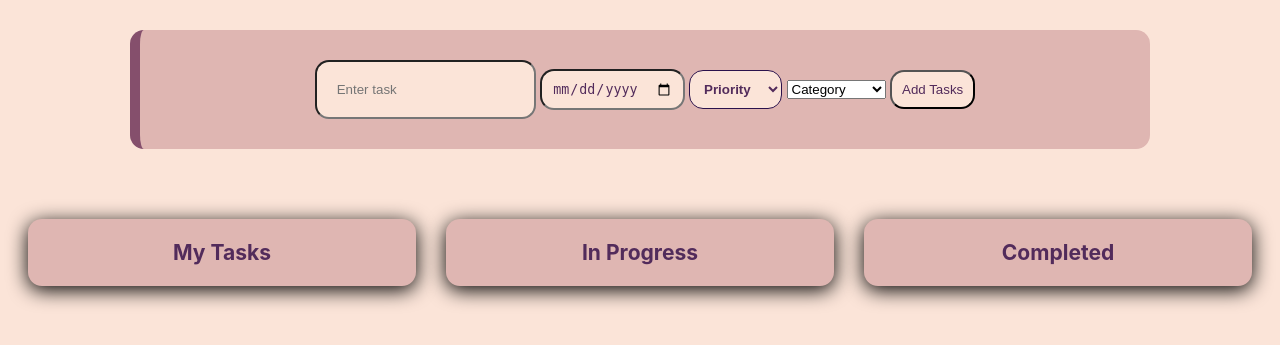
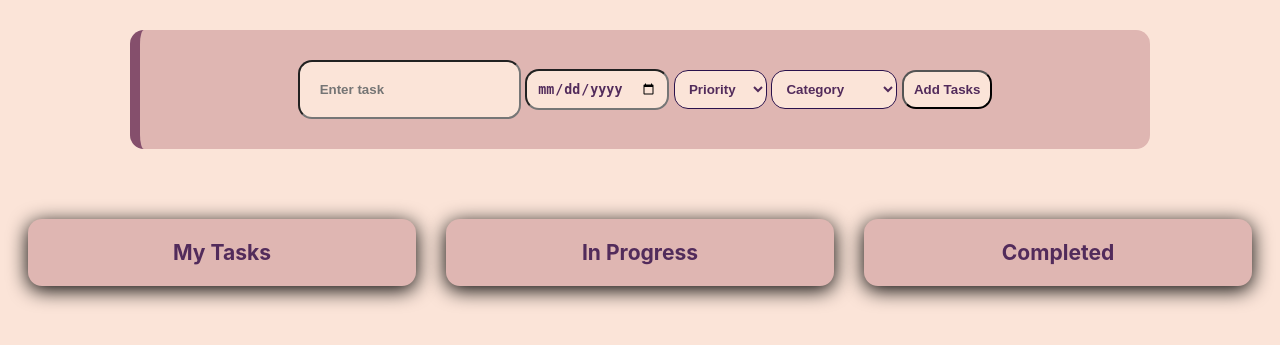
Before and after one commit to jingyi8282/Mini-IT-Project, a Flask app: page /tasks in a window 1280 px wide. Shown: the part 57-402 px from the top of the page. Run offline with Flask 3, Linux system fonts and the light colour scheme; the visitor is signed in with stand-in values (Sample User, id 1).

Commit message:
edited category

```diff
--- a/static/taskstyle.css
+++ b/static/taskstyle.css
@@ -71,6 +71,7 @@ ul {
     border-radius: 14px;
     background-color: #fbe4d8;
     color: #522b5b;
+    font-weight: bold;
     padding: 10px;
     cursor: pointer;
 }
@@ -83,6 +84,7 @@ input{
     background-color: #fbe4d8;
     color: #522b5b;
     padding: 20px;
+    font-weight: bold;
 }
 
 
@@ -182,3 +184,13 @@ input{
     margin-bottom: 5px;
     cursor: pointer;
 }
+
+.category{
+    border-radius: 14px;
+    border-color: #2B124C;
+    background-color: #fbe4d8;
+    color: #522b5b;
+    font-weight: bold;
+    padding: 10px;
+    cursor: pointer;
+}
--- a/templates/tasks.html
+++ b/templates/tasks.html
@@ -42,6 +42,7 @@
 
                         <div class="prio-due">
                             <span class="prio-{{t[1]}}"> {{t[1]}} </span>
+                            <spam class="ctgy"></spam>
                             <span class="due"> Due: {{t[2]}} ({{t[3]}} days remaining) </span>
                         </div>
 
```
